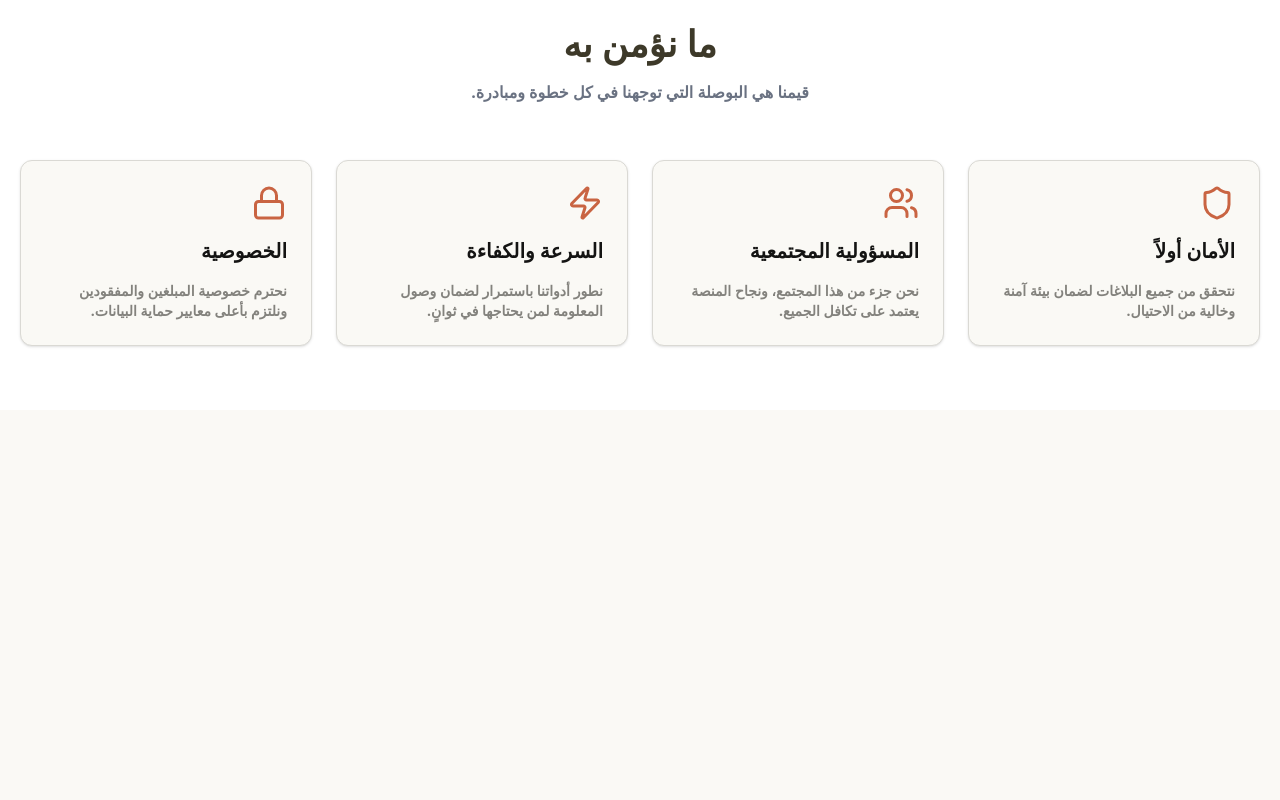
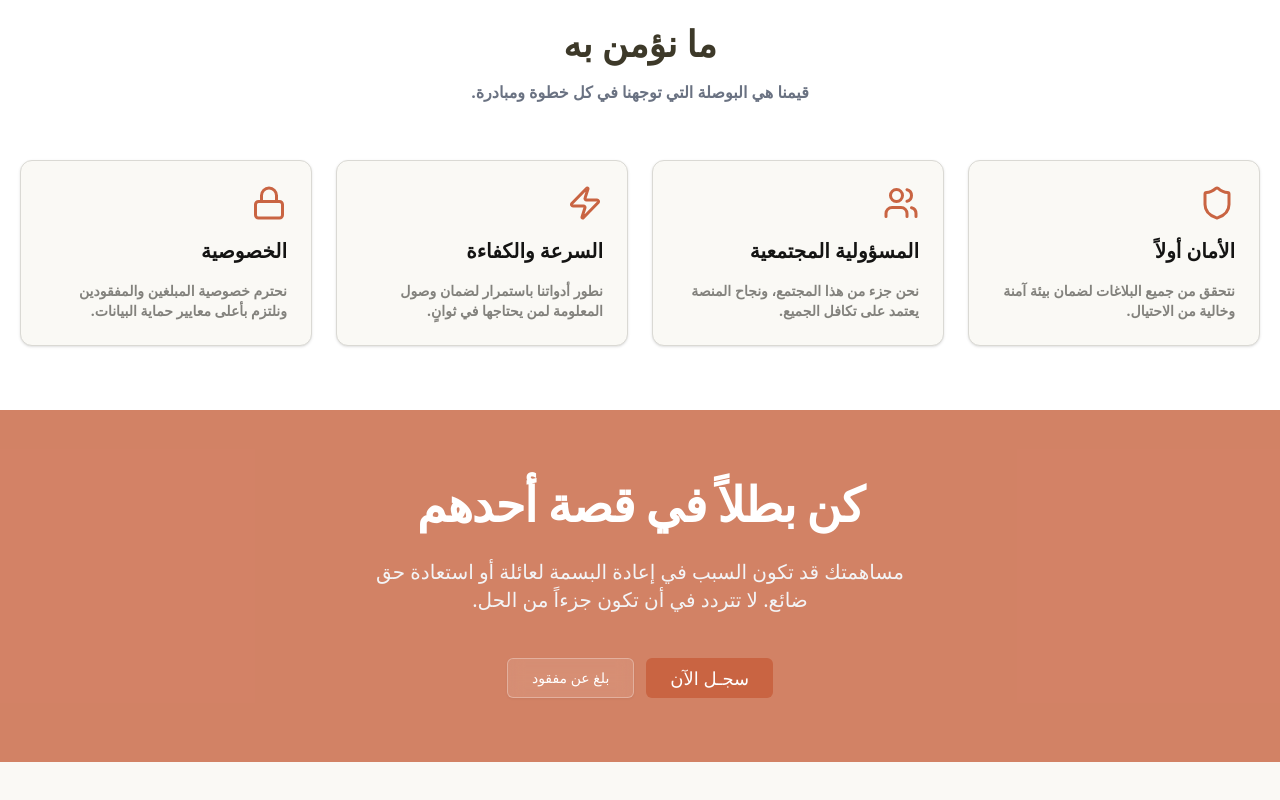
Before and after one commit to Amanak-dev/Amanak, a Next.js app: page /about in a window 1280 px wide. Shown: the part 1076-1876 px from the top of the page. Before the commit the page ends 1526 px from the top, so only its background shows below. Built offline with nearby package versions, Linux system fonts and the light colour scheme.

Commit message:
feat: add CTA section

```diff
--- a/src/app/(pages)/about/page.tsx
+++ b/src/app/(pages)/about/page.tsx
@@ -1,14 +1,16 @@
 import Hero from "@/components/shared/about/Hero";
-import Stats from "@/components/shared/about/Stats";
+import StatsSection from "@/components/shared/about/Stats";
 import ValuesSection from "@/components/shared/about/Values";
+import CTA from "@/components/shared/about/CTA";
 
 export default function AboutPage() {
     return (
         <>
         <Hero/>
         <main>
-            <Stats/>
+            <StatsSection/>
             <ValuesSection/>
+            <CTA/>
         </main>
 
         </>
--- /dev/null
+++ b/src/components/shared/about/CTA.tsx
@@ -0,0 +1,29 @@
+import { Button } from "@/components/ui/button";
+import Link from "next/link";
+
+export default function CTA() {
+    return (
+        <section className="py-16 bg-primary/80 ">
+            <div className="container flex flex-col items-center justify-center gap-6 ">
+                 {/* CTA Content */}
+                <h2 className="text-3xl lg:text-5xl text-white font-black tracking-tight leading-tight">كن بطلاً في قصة أحدهم</h2>
+                <p className="text-lg lg:text-xl text-gray-100 max-w-[570px] text-center">
+                    مساهمتك قد تكون السبب في إعادة البسمة لعائلة أو استعادة حق ضائع. لا تتردد في أن تكون جزءاً من الحل.
+                </p>
+
+                {/* CTA Buttons */}
+                <div className="flex gap-3 mt-5">
+                    <Button asChild size={"lg"} className="text-lg">
+                        <Link href={'/register'}>سجـل الآن</Link>
+                    </Button>
+                    <Button asChild size={"lg"} variant={"outline"}>
+                        <Link href={'/'} className="text-white bg-white/10 hover:bg-white/20 backdrop-blur-sm border border-white/30">بلغ عن مفقود</Link>
+                    </Button>
+
+                </div>
+
+            </div>
+
+        </section>
+    );
+}
--- a/src/components/shared/about/Hero.tsx
+++ b/src/components/shared/about/Hero.tsx
@@ -4,7 +4,7 @@ import Image from "next/image";
 
 export default function Hero() {
     return (
-        <header className='w-full relative py-12 lg:py-20 '>
+        <header className='w-full relative py-12 lg:py-20'>
             <div className="container px-4">
                             <div className="flex flex-col-reverse lg:flex-row gap-10 items-center ">
                 {/* Hero Content */}
```
